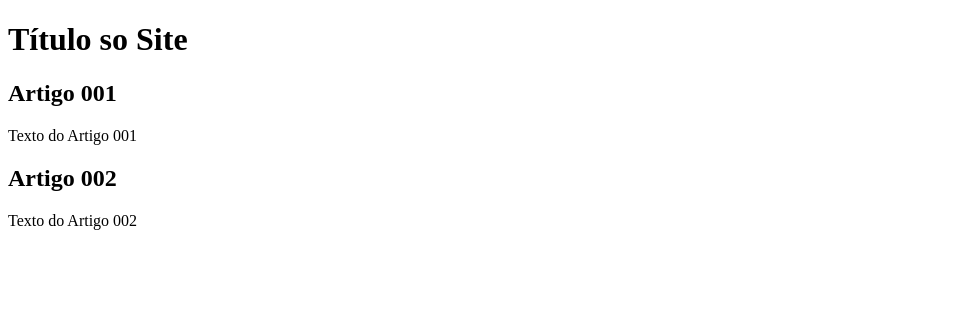
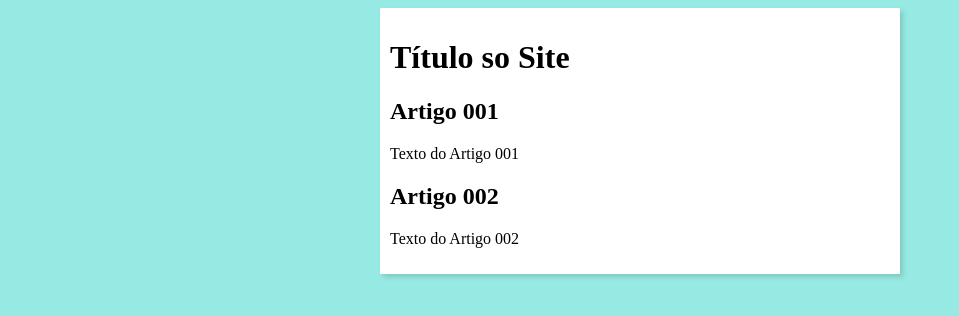
Before and after one commit to KaynHann/projeto-site, a plain HTML site: page index.html in a window 1280 px wide. Shown: the whole page, without its empty margins (0-959 px from the left). Drawn offline with Linux system fonts and the light colour scheme.

Commit message:
initialize the design branch

```diff
--- /dev/null
+++ b/estilos/style.css
@@ -0,0 +1,16 @@
+{
+    font-family: Arial, Halvetica, sans-serif;
+    font-size: 16px;
+}
+
+body {
+    background-color: rgb(150, 234, 227);
+}
+
+main {
+    background-color: white;
+    width: 500px;
+    margin: auto;
+    padding: 10px;
+    box-shadow: 3px 3px 5px rgba(0, 0, 0, 0.147);
+}
--- a/index.html
+++ b/index.html
@@ -4,6 +4,7 @@
     <meta charset="UTF-8">
     <meta name="viewport" content="width=device-width, initial-scale=1.0">
     <title>Título do Site</title>
+    <link rel="stylesheet" href="estilos/style.css">
 </head>
 <body>
     <main>
```
